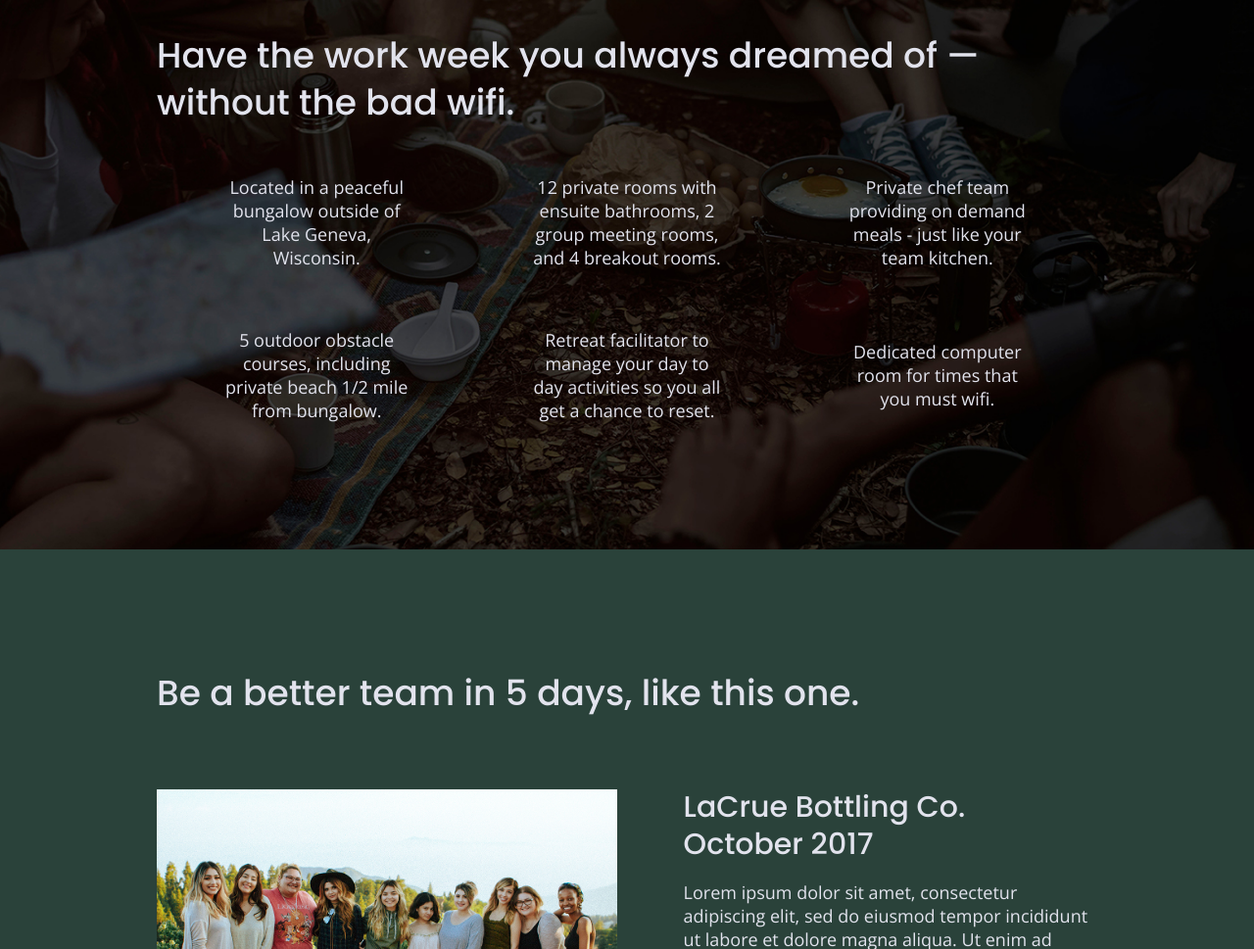
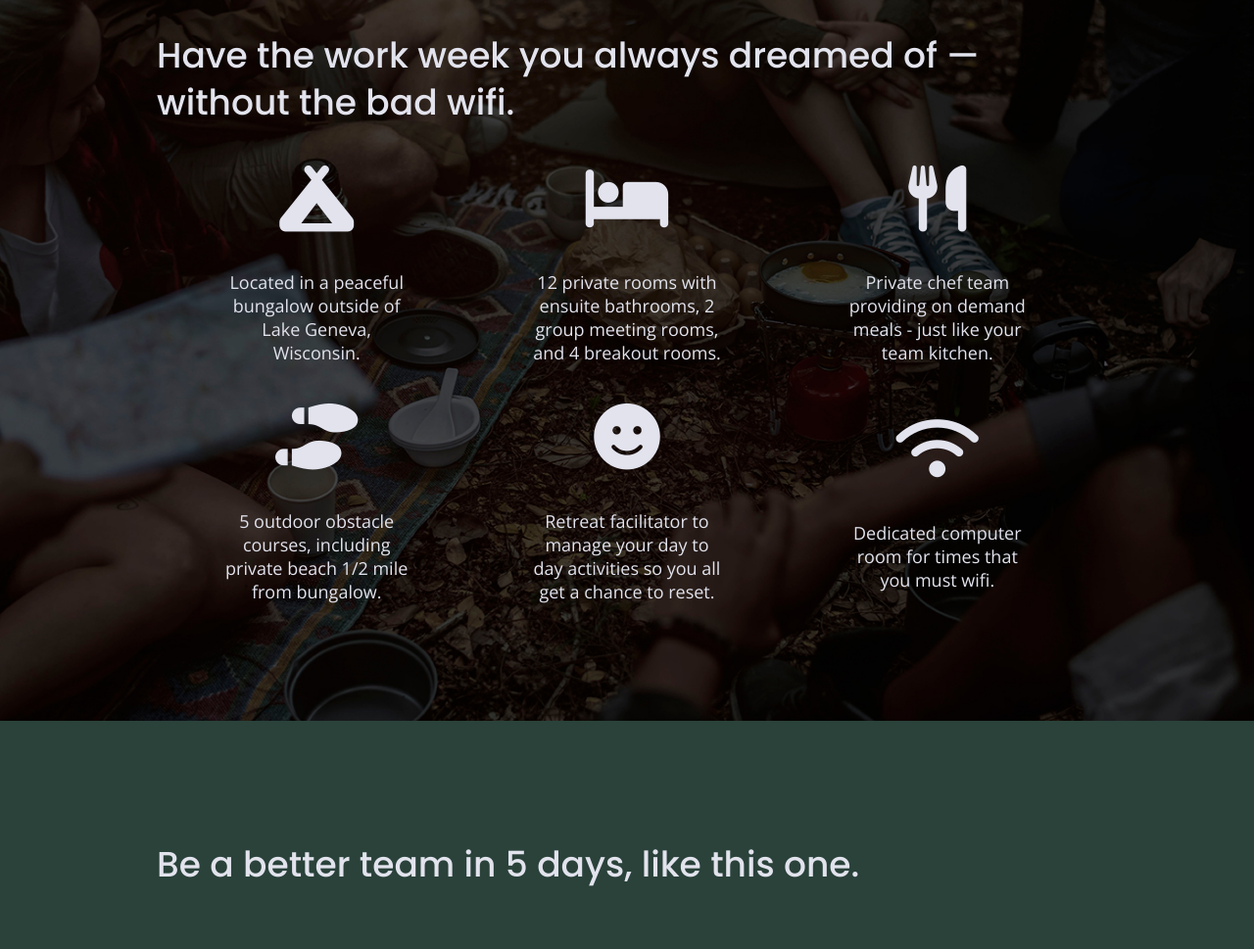
Before and after one commit to PTroyP/unplugged, a website built with Parcel: page index.html in a window 1280 px wide. Shown: the part 1109-2078 px from the top of the page at 98% size. Built offline with nearby package versions, Linux system fonts and the light colour scheme.

Commit message:
Added icons

```diff
--- a/css/main.css
+++ b/css/main.css
@@ -331,7 +331,7 @@ input[type=button] {
 
 .features article {
   width:63%;
-  margin:30px 0px;
+  margin:20px 0px;
 }
 
 .features p {
@@ -339,8 +339,9 @@ input[type=button] {
   text-align: center;
 }
 
-.features .fontawesome-icon {
-
+.features i {
+  font-size: 3.75em;
+  margin-bottom: 40px;
 }
 .features .features-item-description {
 
--- a/index.html
+++ b/index.html
@@ -18,6 +18,9 @@
 
   <link rel="stylesheet" href="css/normalize.css">
   <link rel="stylesheet" href="css/main.css">
+
+  <!-- FontAwesome CDN version 5.14 -->
+  <script src="https://kit.fontawesome.com/694a53a379.js" crossorigin="anonymous"></script>
 
   <meta name="theme-color" content="#fafafa">
 
@@ -81,32 +84,44 @@
       <div class="features-items">
 
         <article>
-            <p class="fontawesome-icon"></p>
+            <p class="fontawesome-icon">
+              <i class="fas fa-campground"></i>
+            </p>
             <p class="features-item-description">Located in a peaceful bungalow outside of Lake Geneva, Wisconsin.</p>
           </article>
 
           <article>
-            <p class="fontawesome-icon"></p>
+            <p class="fontawesome-icon">
+              <i class="fas fa-bed"></i>
+            </p>
             <p class="features-item-description">12 private rooms with ensuite bathrooms, 2 group meeting rooms, and 4 breakout rooms.</p>
           </article>
 
           <article>
-            <p class="fontawesome-icon"></p>
+            <p class="fontawesome-icon">
+              <i class="fas fa-utensils"></i>
+            </p>
             <p class="features-item-description">Private chef team providing on demand meals - just like your team kitchen.</p>
           </article>
 
           <article>
-            <p class="fontawesome-icon"></p>
+            <p class="fontawesome-icon">
+              <i class="fas fa-shoe-prints"></i>
+            </p>
             <p class="features-item-description">5 outdoor obstacle courses, including private beach 1/2 mile from bungalow.</p>
           </article>
 
           <article>
-            <p class="fontawesome-icon"></p>
+            <p class="fontawesome-icon">
+              <i class="fas fa-smile"></i>
+            </p>
             <p class="features-item-description">Retreat facilitator to manage your day to day activities so you all get a chance to reset.</p>
           </article>
 
           <article>
-            <p class="fontawesome-icon"></p>
+            <p class="fontawesome-icon">
+              <i class="fas fa-wifi"></i>
+            </p>
             <p class="features-item-description">Dedicated computer room for times that you must wifi.</p>
           </article>
 
```
Also changed, not shown: about/index.html (+4 -0 lines), faqs/index.html (+4 -0 lines).
